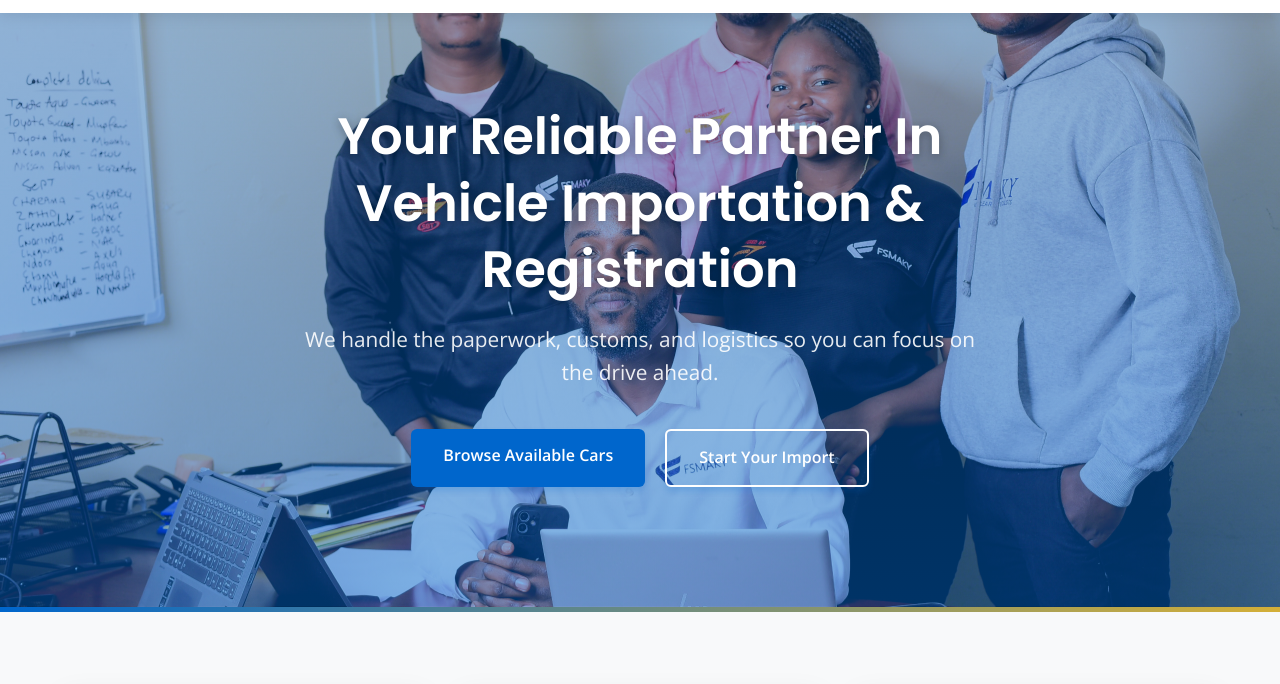
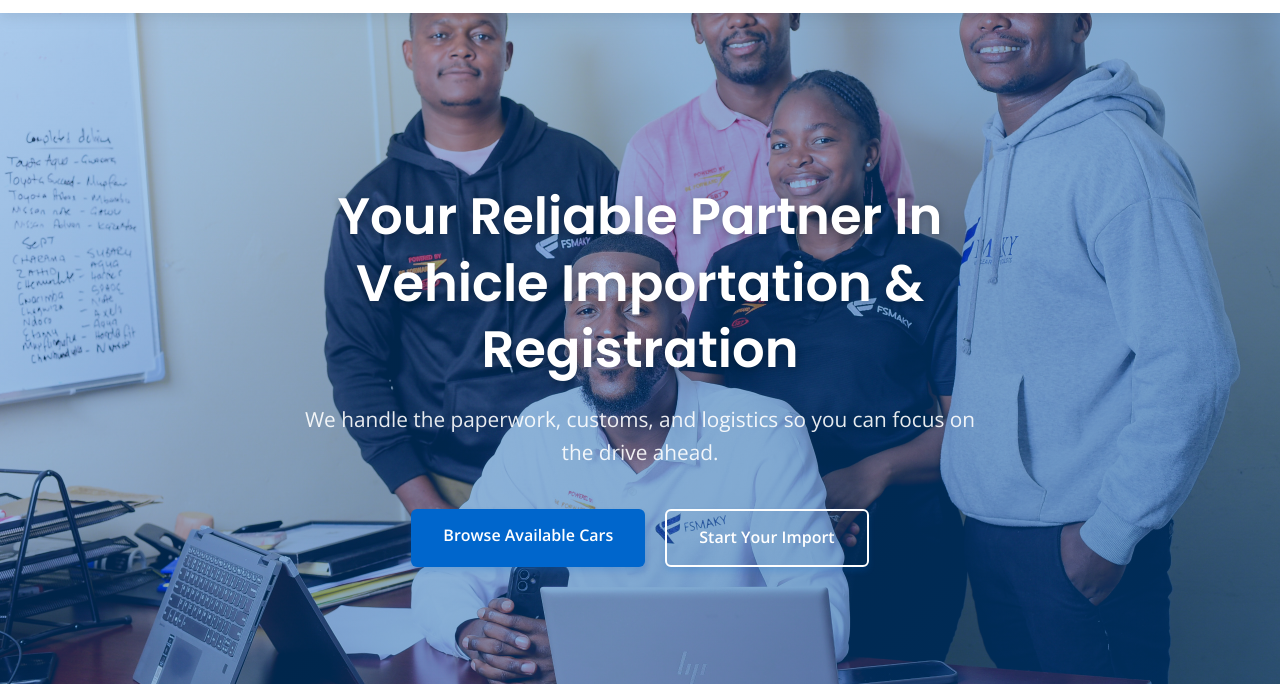
Before and after one commit to TinoMusanhi/Fsmakyglobal, a plain HTML site: page index.html in a window 1280 px wide. Shown: the part 77-761 px from the top of the page. Drawn offline with nearby package versions, Linux system fonts and the light colour scheme.

Commit message:
slide show

```diff
--- a/index.html
+++ b/index.html
@@ -186,46 +186,43 @@
 
         /* Hero Section */
         .hero {
-    background-size: cover;           /* Reduces zoom significantly */
-    background-repeat: no-repeat;
-    background-position: center;    /* Shows more of the upper + middle part */
-    background-color: #000;             /* Fills space if image width is small */
-
+            position: relative;
+            height: 100vh;
+            min-height: 700px;
             color: var(--white);
-    padding: 180px 0 120px;
             text-align: center;
-    position: relative;
             overflow: hidden;
-    transition: background-image 1s ease-in-out;
         }
 
-.hero img {
+        .hero-slides {
+            position: absolute;
+            top: 0;
+            left: 0;
             width: 100%;
             height: 100%;
-    object-fit: contain;   /* Makes images fit perfectly */
         }
 
-/* Hide all images initially */
         .slide {
             position: absolute;
+            top: 0;
+            left: 0;
             width: 100%;
             height: 100%;
             opacity: 0;
-    transition: opacity 1.8s ease-in-out;  /* Smooth fade effect */
+            transition: opacity 1.5s ease-in-out;
+            background-size: cover;
+            background-position: center;
+            background-repeat: no-repeat;
         }
 
-/* Gradient overlay */
-.hero:before {
-    content: '';
-    position: absolute;
-    top: 0; left: 0;
-    width: 100%; height: 100%;
-    background: linear-gradient(
-        135deg,
-        rgba(0, 102, 204, 0.3) 0%,
-        rgba(0, 76, 151, 0.6) 100%
-    );
-    z-index: -1;
+        .slide.active {
+            opacity: 1;
+        }
+
+        .hero-content {
+            position: relative;
+            z-index: 2;
+            padding-top: 180px;
         }
 
         .hero h1 {
@@ -244,11 +241,28 @@
             font-weight: 300;
             opacity: 0.9;
         }
+
         .hero-btns {
             display: flex;
             justify-content: center;
             gap: 20px;
             margin-top: 30px;
+        }
+
+        /* Gradient overlay */
+        .hero:before {
+            content: '';
+            position: absolute;
+            top: 0;
+            left: 0;
+            width: 100%;
+            height: 100%;
+            background: linear-gradient(
+                135deg,
+                rgba(0, 102, 204, 0.3) 0%,
+                rgba(0, 76, 151, 0.6) 100%
+            );
+            z-index: 1;
         }
 
         /* Values Section */
@@ -698,6 +712,7 @@
 
             .hero {
                 padding: 150px 0 80px;
+                min-height: 600px;
             }
 
             .value-card, .service-card {
@@ -731,7 +746,10 @@
 
     <!-- Hero Section -->
     <section class="hero">
-        <div class="container">
+        <div class="hero-slides">
+            <!-- Slides will be added here by JavaScript -->
+        </div>
+        <div class="container hero-content">
             <h1>Your Reliable Partner In Vehicle Importation & Registration</h1>
             <p>We handle the paperwork, customs, and logistics so you can focus on the drive ahead.</p>
             <div class="hero-btns">
@@ -911,9 +929,9 @@
 
                 <div class="testimonial-card">
                     <div class="testimonial-text">
-                       I’ve been working with Fsmaky importer for almost two years now, both for my personal cars and for Royal Ride Car Rental, and the experience has been nothing short of excellent.
-Their service is smooth, efficient, and always reliable. Every step from communication to delivery is handled with professionalism and honesty. They’ve consistently proven to be trustworthy, and I truly value the partnership we’ve built.
-I’d confidently recommend them to anyone looking for a dependable vehicle import service.
+                       I've been working with Fsmaky importer for almost two years now, both for my personal cars and for Royal Ride Car Rental, and the experience has been nothing short of excellent.
+Their service is smooth, efficient, and always reliable. Every step from communication to delivery is handled with professionalism and honesty. They've consistently proven to be trustworthy, and I truly value the partnership we've built.
+I'd confidently recommend them to anyone looking for a dependable vehicle import service.
                     </div>
                     <div class="testimonial-author">
                         <div class="author-avatar">KM</div>
@@ -1032,7 +1050,7 @@ I’d confidently recommend them to anyone looking for a dependable vehicle impo
         });
 
         // Hero background slideshow
-const hero = document.querySelector('.hero');
+        const heroSlidesContainer = document.querySelector('.hero-slides');
         const images = [
             'images/5936.jpeg',
             'images/5938.jpeg',
@@ -1041,46 +1059,33 @@ const images = [
             'images/_DSC5942.JPG'
         ];
 
-// Preload to avoid flicker
-images.forEach(src => {
+        // Preload images and create slides
+        images.forEach((src, index) => {
             const img = new Image();
             img.src = src;
+
+            const slide = document.createElement('div');
+            slide.className = `slide ${index === 0 ? 'active' : ''}`;
+            slide.style.backgroundImage = `url('${src}')`;
+            heroSlidesContainer.appendChild(slide);
         });
 
-let index = 0;
+        let currentSlide = 0;
+        const slides = document.querySelectorAll('.slide');
 
-function changeHeroBackground() {
-    index = (index + 1) % images.length;
-    hero.style.backgroundImage =
-        `linear-gradient(rgba(0, 76, 151, 0.4), rgba(0, 102, 204, 0.5)), url('${images[index]}')`;
+        function showNextSlide() {
+            // Remove active class from current slide
+            slides[currentSlide].classList.remove('active');
+
+            // Move to next slide
+            currentSlide = (currentSlide + 1) % slides.length;
+
+            // Add active class to new slide
+            slides[currentSlide].classList.add('active');
         }
 
-// Initial background
-hero.style.backgroundImage =
-    `linear-gradient(rgba(0, 76, 151, 0.4), rgba(0, 102, 204, 0.5)), url('${images[0]}')`;
-
-// Change every 5 seconds
-setInterval(changeHeroBackground, 5000);
-
-let slideIndex = 0;
-showSlides();
-
-function showSlides() {
-    let slides = document.getElementsByClassName("slide");
-
-    // Hide all slides
-    for (let i = 0; i < slides.length; i++) {
-        slides[i].style.opacity = "0";
-    }
-
-    slideIndex++;
-    if (slideIndex > slides.length) { slideIndex = 1 }
-
-    // Show current slide
-    slides[slideIndex - 1].style.opacity = "1";
-
-    setTimeout(showSlides, 4000); // Change every 4 sec
-}
+        // Start slideshow
+        setInterval(showNextSlide, 5000);
     </script>
 </body>
 </html>
```
Lines whose indentation alone changed are shown as unchanged.
